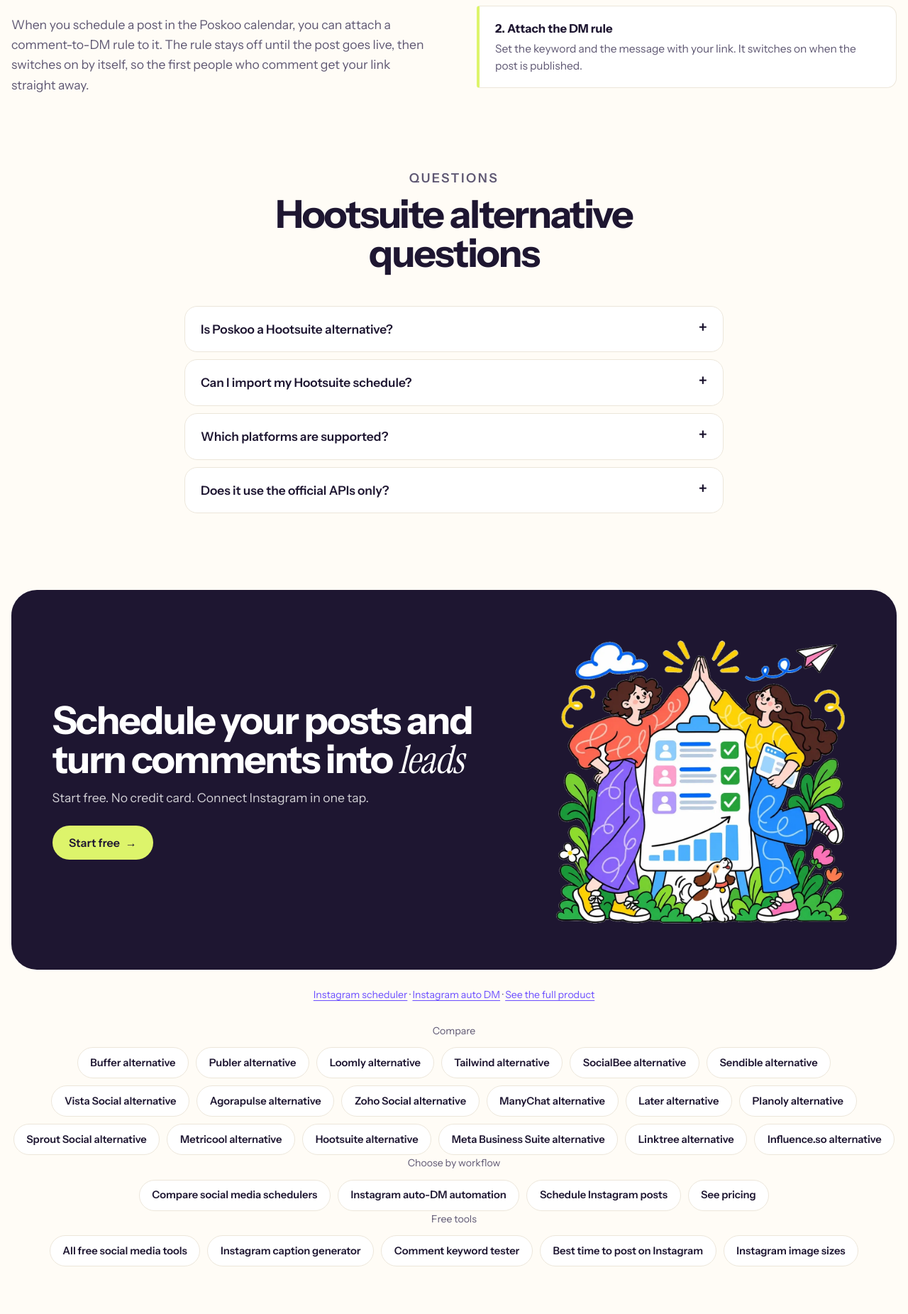
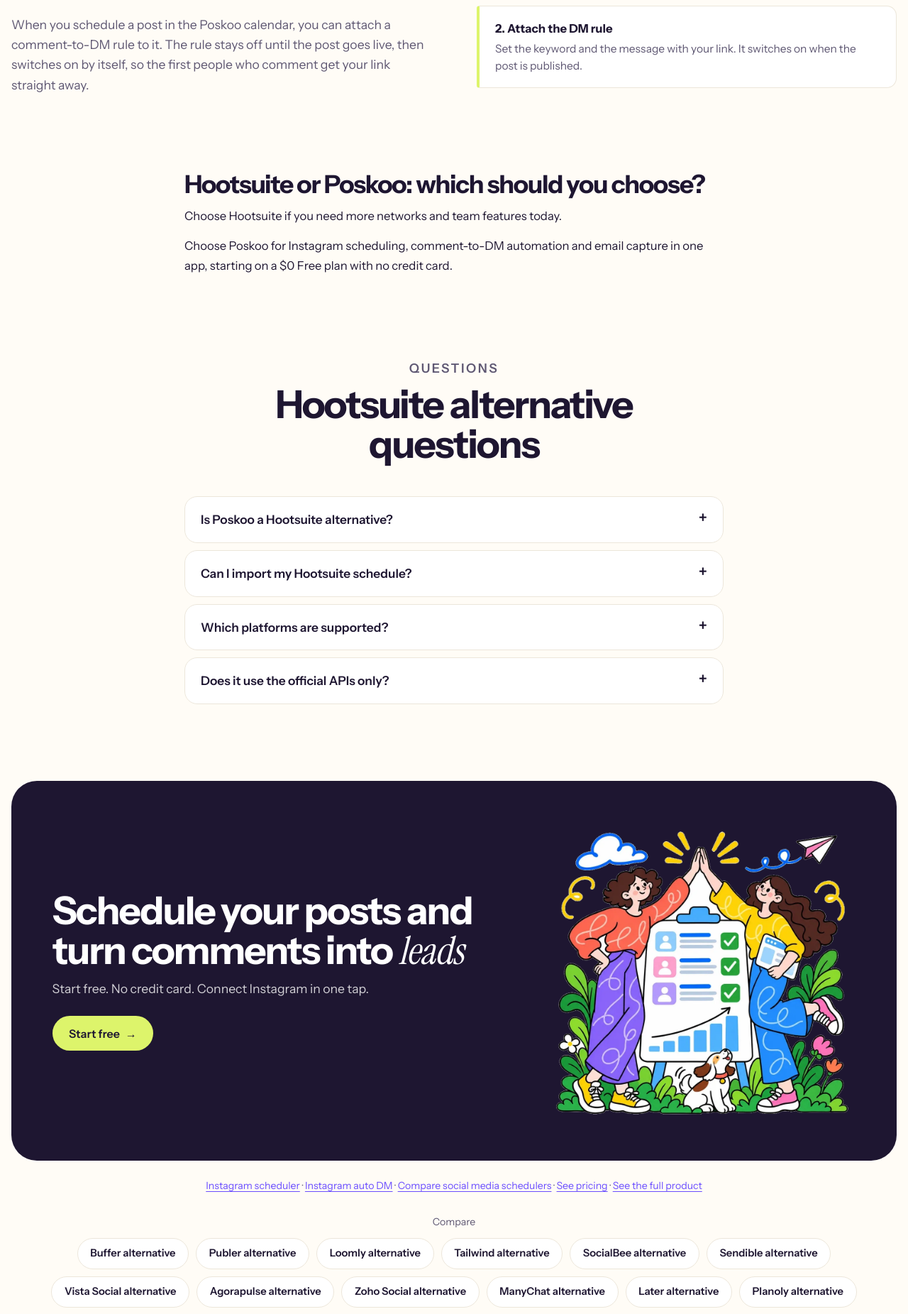
Before and after one commit to Ramanmakkar1/socialapp, a Next.js app: page /hootsuite-alternative in a window 1280 px wide. Shown: the part 2463-4314 px from the top of the page at 71% size. Built offline with nearby package versions, Linux system fonts and the light colour scheme; no server answers.

Commit message:
autopilot: Add a 'which should you choose' section and comparison/pricing links to the Hootsuite alternative page
Task #18536, written by morph/morph-dsv41flash-1017.

```diff
--- a/src/app/hootsuite-alternative/page.tsx
+++ b/src/app/hootsuite-alternative/page.tsx
@@ -174,6 +174,17 @@ export default function HootsuiteAlternative() {
         </div>
       </section>
 
+      {/* Which should you choose */}
+      <section style={{ paddingTop: 20 }}>
+        <div className="wrap">
+          <div className={s.prose}>
+            <h2>Hootsuite or {BRAND.name}: which should you choose?</h2>
+            <p>Choose Hootsuite if you need more networks and team features today.</p>
+            <p>Choose {BRAND.name} for Instagram scheduling, comment-to-DM automation and email capture in one app, starting on a $0 Free plan with no credit card.</p>
+          </div>
+        </div>
+      </section>
+
       {/* FAQ */}
       <section style={{ paddingTop: 20 }}>
         <div className="wrap">
@@ -208,6 +219,10 @@ export default function HootsuiteAlternative() {
             {" · "}
             <Link className={s.vlink} href="/instagram-auto-dm">Instagram auto DM</Link>
             {" · "}
+            <Link className={s.vlink} href="/social-media-scheduler-comparison">Compare social media schedulers</Link>
+            {" · "}
+            <Link className={s.vlink} href="/pricing">See pricing</Link>
+            {" · "}
             <Link className={s.vlink} href="/">See the full product</Link>
           </p>
           <CompareAlternativesNav current="hootsuite" />
```
